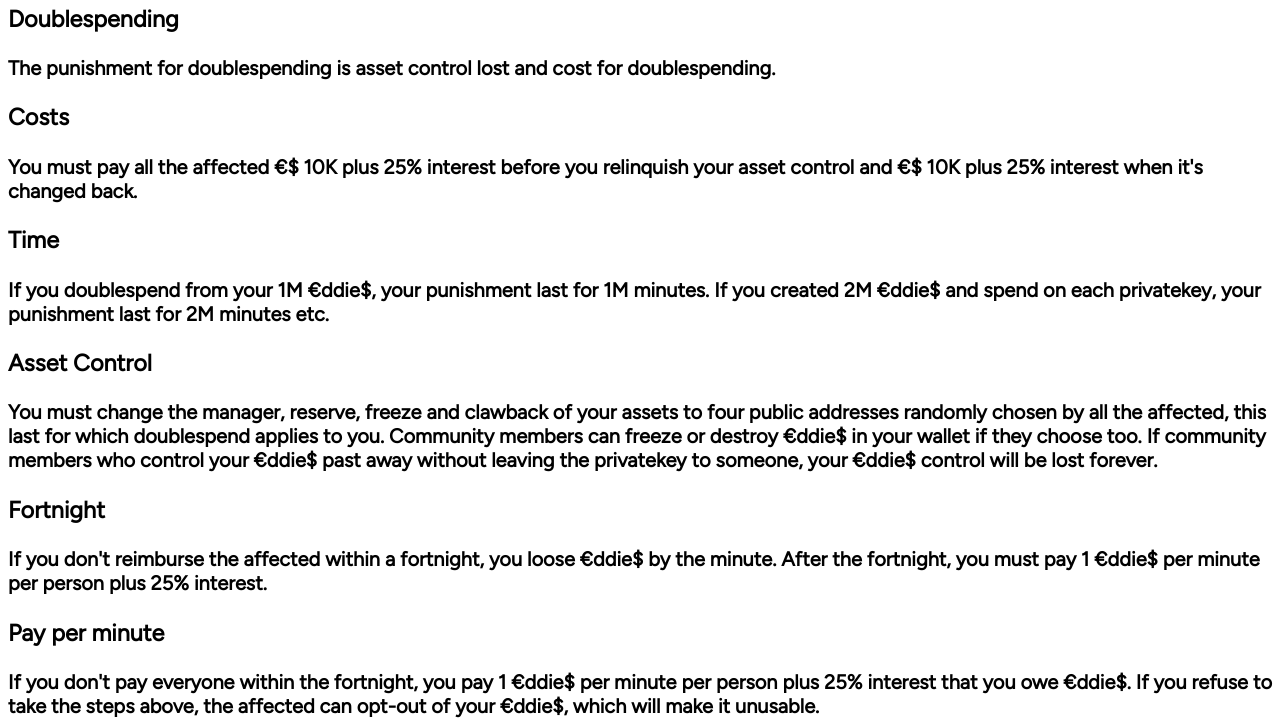
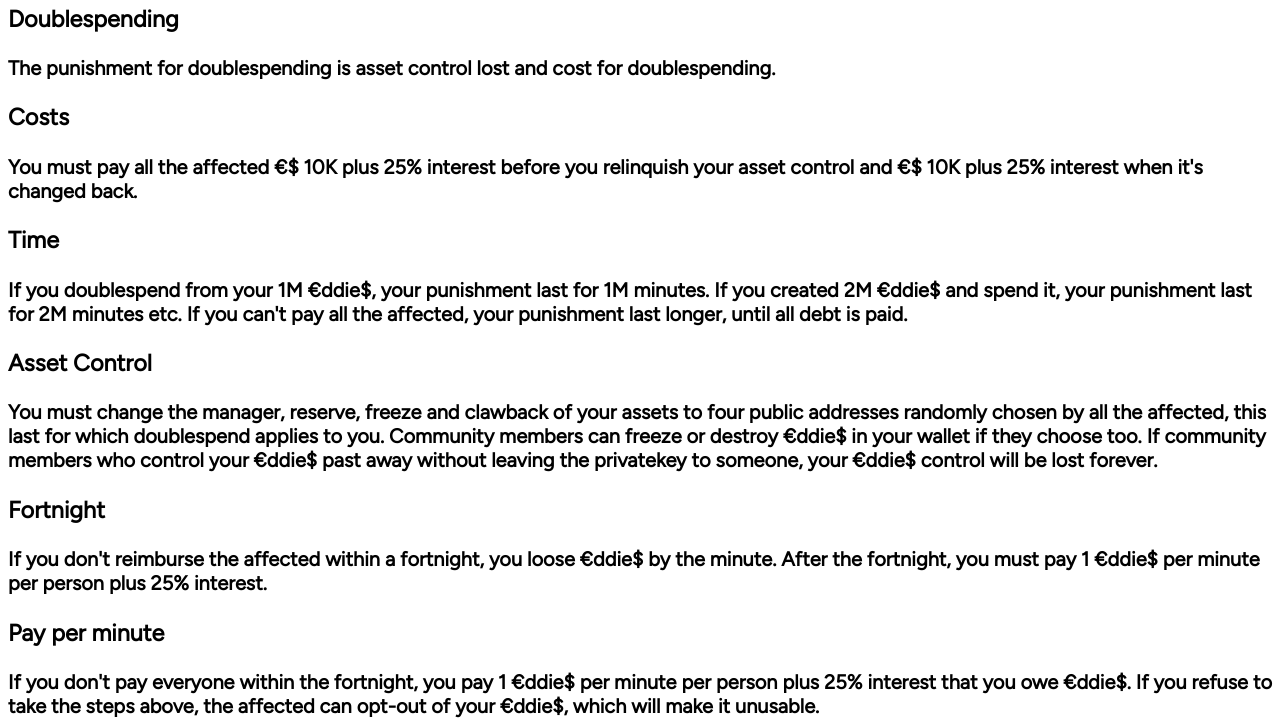
Before and after one commit to equin001/2, a plain HTML site: page index.html in a window 1280 px wide. Shown: the part 97-823 px from the top of the page. Drawn offline with Linux system fonts and the light colour scheme.

Commit message:
Update index.html

```diff
--- a/index.html
+++ b/index.html
@@ -18,7 +18,7 @@ body {
 <b>You must pay all the affected &euro;$ 10K plus 25% interest before you relinquish your asset control and &euro;$ 10K plus 25% interest when it's changed back. <b>
 
 <h3>Time</h3>
-<b>If you doublespend from your 1M &euro;ddie$, your punishment last for 1M minutes. If you created 2M &euro;ddie$ and spend on each privatekey, your punishment last for 2M minutes etc.<b>
+<b>If you doublespend from your 1M &euro;ddie$, your punishment last for 1M minutes. If you created 2M &euro;ddie$ and spend it, your punishment last for 2M minutes etc. If you can't pay all the affected, your punishment last longer, until all debt is paid.<b>
 
 <h3>Asset Control</h3>
 <b>You must change the manager, reserve, freeze and clawback of your assets to four public addresses randomly chosen by all the affected, this last for which doublespend applies to you. Community members can freeze or destroy &euro;ddie$ in your wallet if they choose too. If community members who control your &euro;ddie$ past away without leaving the privatekey to someone, your &euro;ddie$ control will be lost forever.<b>
```
